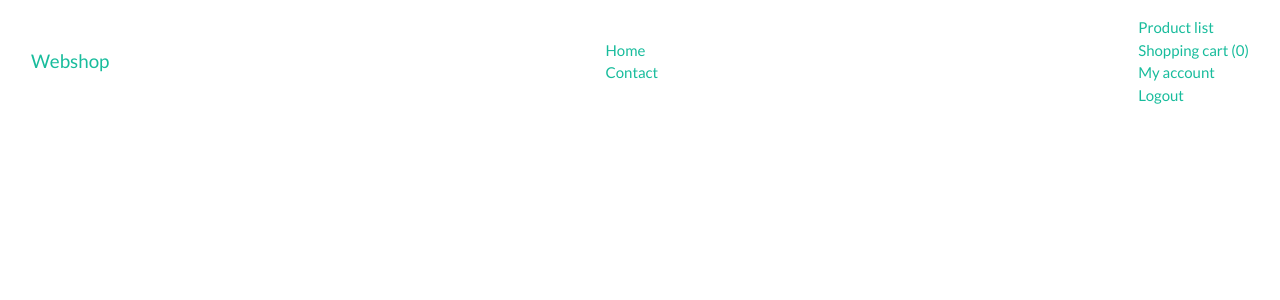
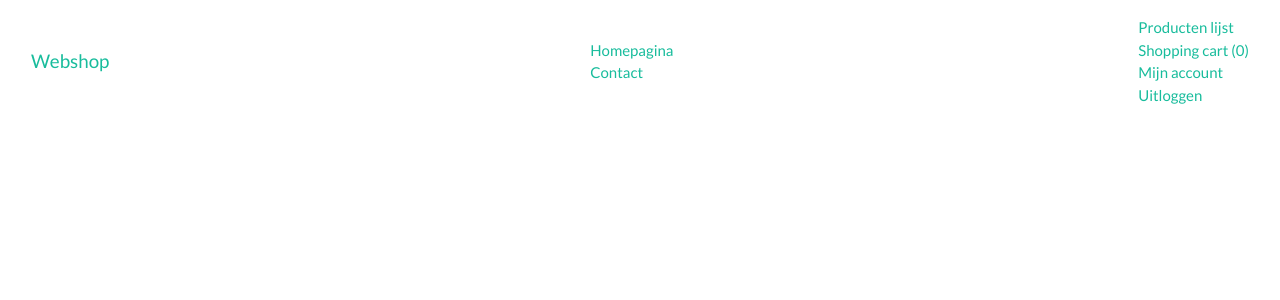
Before and after one commit to Grondwortel/webshop, a PHP site: the page made by application/views/templates/header.php in a window 1280 px wide. Shown: the top 300 px of the page. Run offline with PHP 8.4, Linux system fonts and the light colour scheme; the template is opened without the code that fills it, so the values that code supplies are empty; the visitor is signed in with stand-in values (Sample User, id 1).

Commit message:
Translating the Header
The header has been translated to Dutch

```diff
--- a/application/views/templates/header.php
+++ b/application/views/templates/header.php
@@ -14,7 +14,7 @@
 
 
       <ul class="nav navbar-nav">
-        <li class=""><a href="/">Home <span class="sr-only">(current)</span></a></li>
+        <li class=""><a href="/">Homepagina <span class="sr-only">(current)</span></a></li>
         <li><a href="<?php echo base_url(); ?>contact">Contact</a></li>
       </ul>
       <ul class="nav navbar-nav navbar-right">
@@ -32,7 +32,7 @@
         }
         if (isset($_SESSION["isUserLoggedIn"])) { // $this->session->has_userdata($_SESSION["userId"]) geeft foutmelding als session niet bestaat
           ?>
-          <li><a href="<?php echo base_url(); ?>products/index">Product list</a></li>
+          <li><a href="<?php echo base_url(); ?>products/index">Producten lijst</a></li>
           <?php
           $totalitems = 0;
           foreach($this->cart->contents() as $items) {
@@ -40,13 +40,13 @@
           }
           ?>
           <li><a href="<?php echo base_url(); ?>shop/index">Shopping cart (<?php echo $totalitems; ?>)</a></li>
-          <li><a href="<?php echo base_url(); ?>users/account">My account</a></li>
-          <li><a href="<?php echo base_url(); ?>users/logout">Logout</a></li>
+          <li><a href="<?php echo base_url(); ?>users/account">Mijn account</a></li>
+          <li><a href="<?php echo base_url(); ?>users/logout">Uitloggen</a></li>
           <?php
         }else{
           ?>
-          <li><a href="<?php echo base_url(); ?>users/registration">Registration</a></li>
-          <li><a href="<?php echo base_url(); ?>users/login">Login</a></li>
+          <li><a href="<?php echo base_url(); ?>users/registration">Registratie</a></li>
+          <li><a href="<?php echo base_url(); ?>users/login">Inloggen</a></li>
           <?php
         }
         ?>
```
